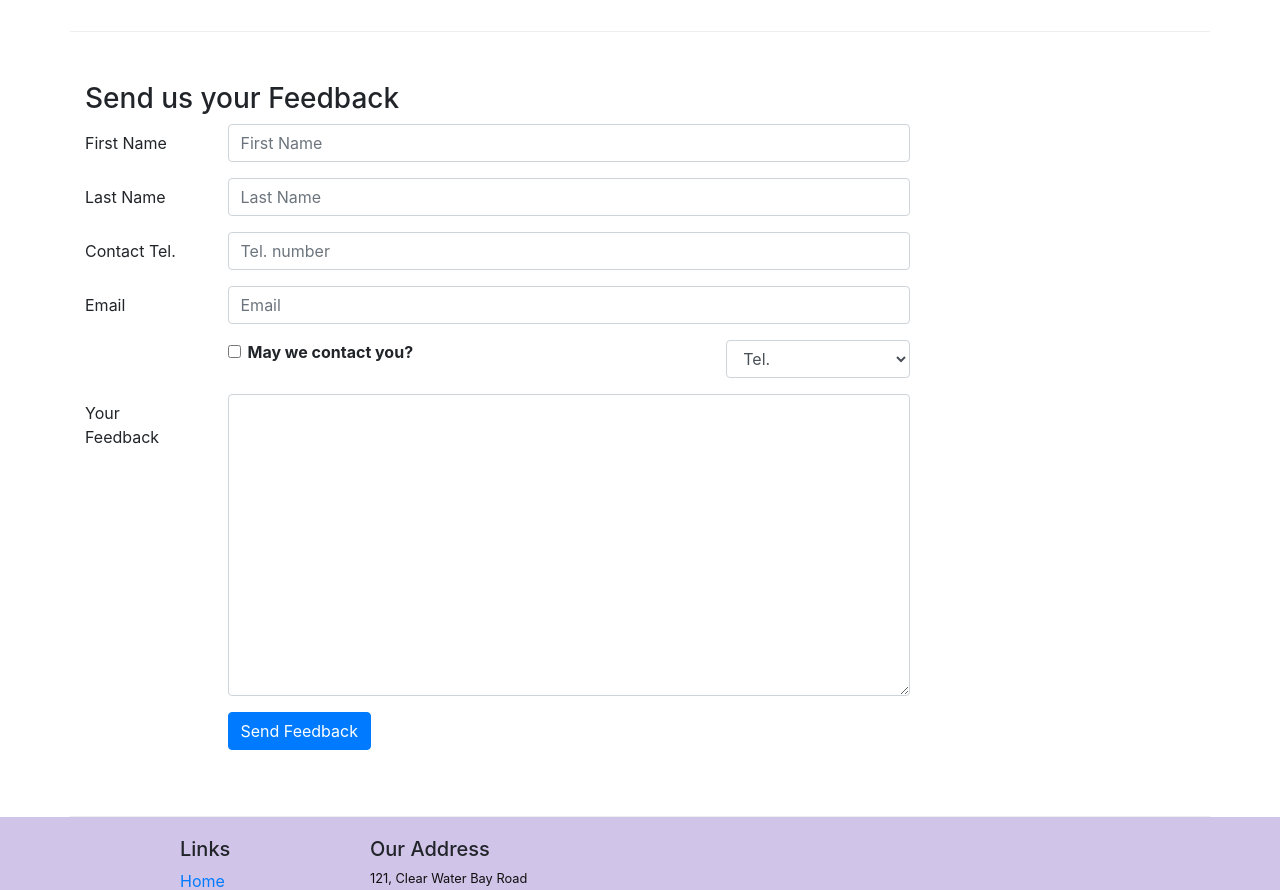
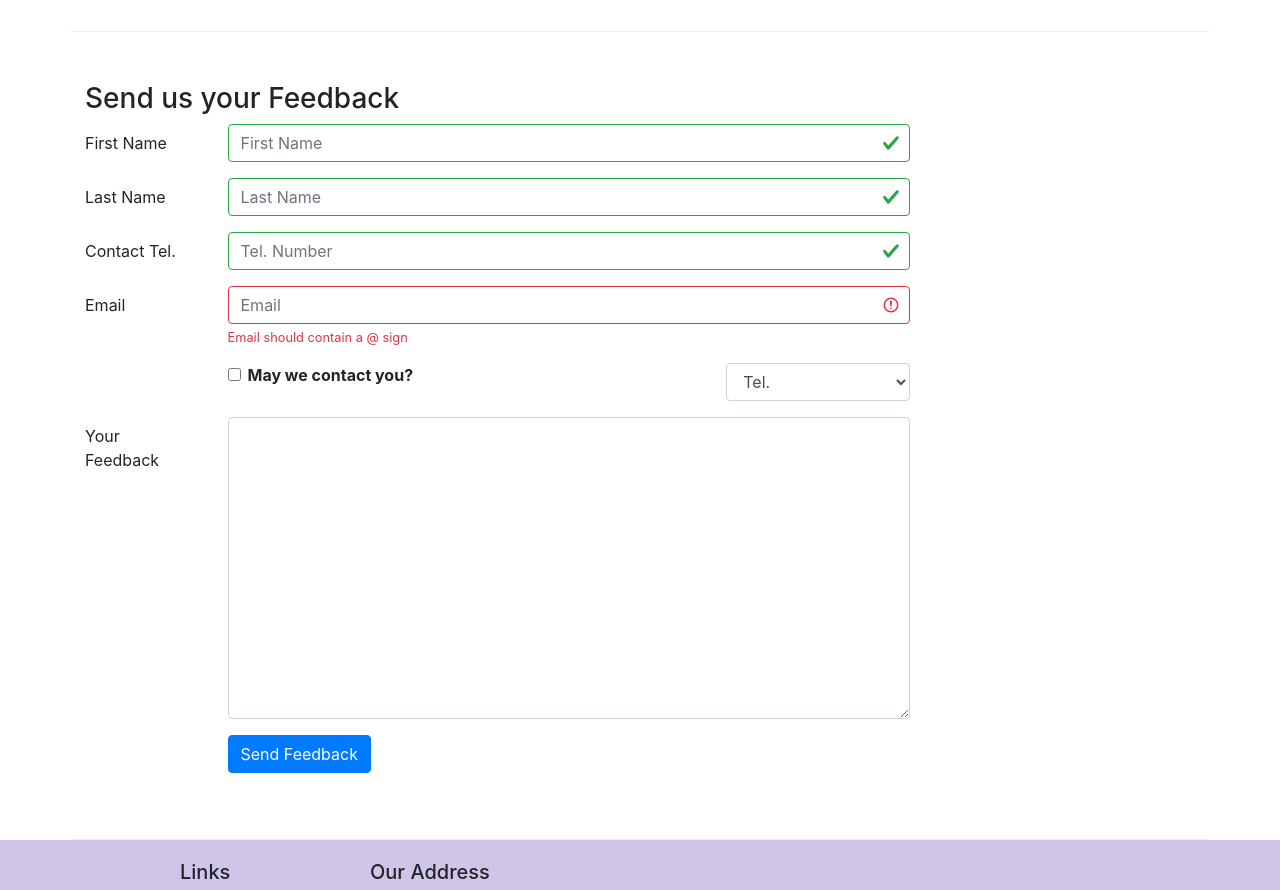
Before and after one commit to zhangxyleon/react_study, a React (Create React App) app in the folder my-app/: page /contactus in a window 1280 px wide. Shown: the part 860-1750 px from the top of the page. Built offline with nearby package versions, Linux system fonts and the light colour scheme.

Commit message:
controlled form validation

```diff
--- a/my-app/src/components/ContactComponent.js
+++ b/my-app/src/components/ContactComponent.js
@@ -1,7 +1,7 @@
 import React, { Component } from 'react';
 import {
     Breadcrumb, BreadcrumbItem,
-    Button, Form, FormGroup, Label, Input, Col
+    Button, Form, FormGroup, Label, Input, Col, FormFeedback
 } from 'reactstrap';
 import { Link } from 'react-router-dom';
 
@@ -16,7 +16,13 @@
             email: '',
             agree: false,
             contactType: 'Tel.',
-            message: ''
+            message: '',
+            touched:{
+                firstname:false,
+                lastname:false,
+                telnum:false,
+                email:false
+            }
         };
 
         this.handleInputChange = this.handleInputChange.bind(this);
@@ -37,7 +43,40 @@
         alert('Current State is: ' + JSON.stringify(this.state));
         event.preventDefault();
     }
+
+    handleBlur = (field) => (evt) =>{
+        this.setState(
+            {
+                touched:{...this.state.touched, [field]:true}
+
+            }
+        )
+    }
+    validate(firstname, lastname,telnum,email){
+        const errors ={
+            firstname: '',
+            lastname: '',
+            telnum: '',
+            email: ''
+        }
+        if(this.state.touched.firstname&&firstname.length<3)
+            errors.firstname = "First Name should be >=3 characters"
+        else if (this.state.touched.firstname && firstname.length >10)
+            errors.firstname = "First Name should be <=10 characters"
+        if (this.state.touched.lastname && lastname.length < 3)
+            errors.lastname = "Last Name should be >=3 characters"
+        else if (this.state.touched.lastname && lastname.length > 10)
+            errors.lastname = "Last Name should be <=10 characters"
+        const reg =/^\+$/;
+        if (this.state.touched.telnum&&! reg.test(telnum))
+            errors.telnum = "Tel. Number should only contain only numbers "
+        if(this.state.touched.email && email.split('').filter(x=>x==='@').length!==1)
+            console.log('fuck')
+            errors.email = "Email should contain a @ sign"
+        return errors
+    }
     render() {
+        const errors = this.validate(this.state.firstname, this.state.lastname, this.state.telnum,this.state.email)
         return (
             <div className="container" >
                 <div className="row">
@@ -88,7 +127,11 @@
                                     <Input type="text" id="firstname" name="firstname"
                                         placeholder="First Name"
                                         value={this.state.firstname}
+                                        valid={errors.firstname === ''}
+                                        invalid={errors.firstname !== ''}
+                                        onBlur={this.handleBlur('firstname')}
                                         onChange={this.handleInputChange} />
+                                    <FormFeedback>{errors.firstname}</FormFeedback>
                                 </Col>
                             </FormGroup>
                             <FormGroup row>
@@ -97,16 +140,24 @@
                                     <Input type="text" id="lastname" name="lastname"
                                         placeholder="Last Name"
                                         value={this.state.lastname}
+                                        valid={errors.lastname === ''}
+                                        invalid={errors.lastname !== ''}
+                                        onBlur={this.handleBlur('lastname')}
                                         onChange={this.handleInputChange} />
+                                    <FormFeedback>{errors.lastname}</FormFeedback>
                                 </Col>
                             </FormGroup>
                             <FormGroup row>
                                 <Label htmlFor="telnum" md={2}>Contact Tel.</Label>
                                 <Col md={10}>
                                     <Input type="tel" id="telnum" name="telnum"
-                                        placeholder="Tel. number"
+                                        placeholder="Tel. Number"
                                         value={this.state.telnum}
+                                        valid={errors.telnum === ''}
+                                        invalid={errors.telnum !== ''}
+                                        onBlur={this.handleBlur('telnum')}
                                         onChange={this.handleInputChange} />
+                                    <FormFeedback>{errors.telnum}</FormFeedback>
                                 </Col>
                             </FormGroup>
                             <FormGroup row>
@@ -115,7 +166,11 @@
                                     <Input type="email" id="email" name="email"
                                         placeholder="Email"
                                         value={this.state.email}
+                                        valid={errors.email === ''}
+                                        invalid={errors.email !== ''}
+                                        onBlur={this.handleBlur('email')}
                                         onChange={this.handleInputChange} />
+                                    <FormFeedback>{errors.email}</FormFeedback>
                                 </Col>
                             </FormGroup>
                             <FormGroup row>
```
